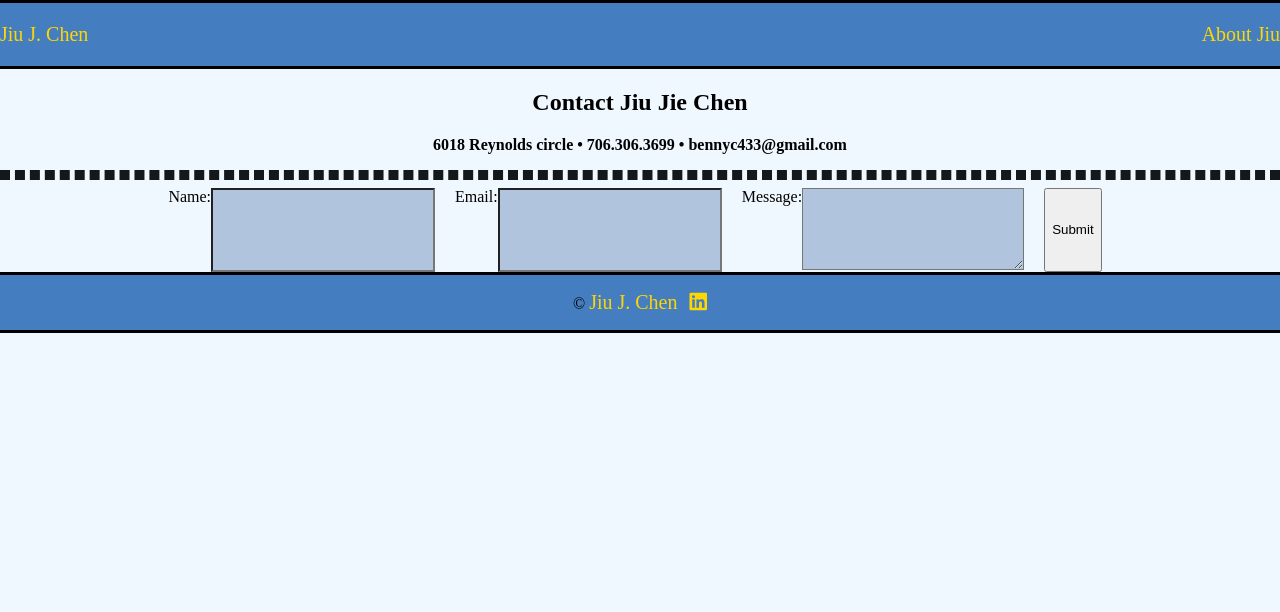
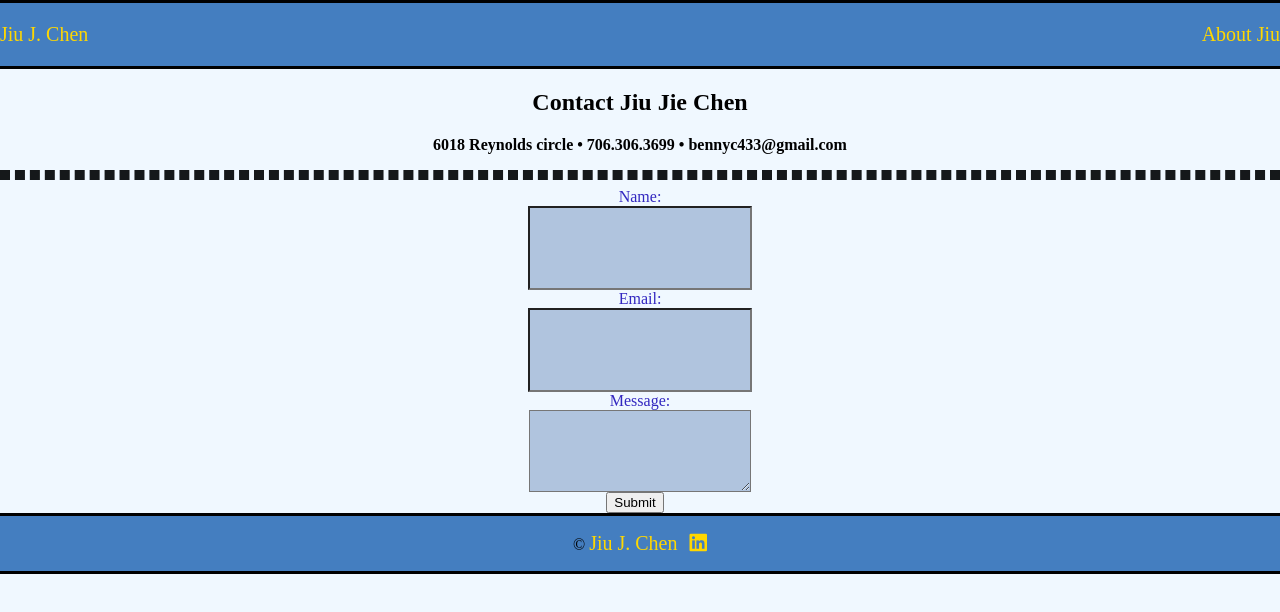
Before and after one commit to JiuChen11/CV, a plain HTML site: page contact.html in a window 1280 px wide. Drawn offline with Linux system fonts and the light colour scheme.

Commit message:
Update style.css

```diff
--- a/css/style.css
+++ b/css/style.css
@@ -189,16 +189,15 @@ dl dd{
 /* Contact Page Styles */
 .one-col {
 	display: flex;
-	justify-content: center;
+	flex-direction: column;
+	align-items: center;
 }
 
 form {
-	display: flex;
-	justify-content: center;
+	color: rgb(50, 39, 192);
 }
 
 form input, form textarea {
-	margin-right: 20px;
 	width: 200px;
     height: 60px;
     padding: 10px;
```
